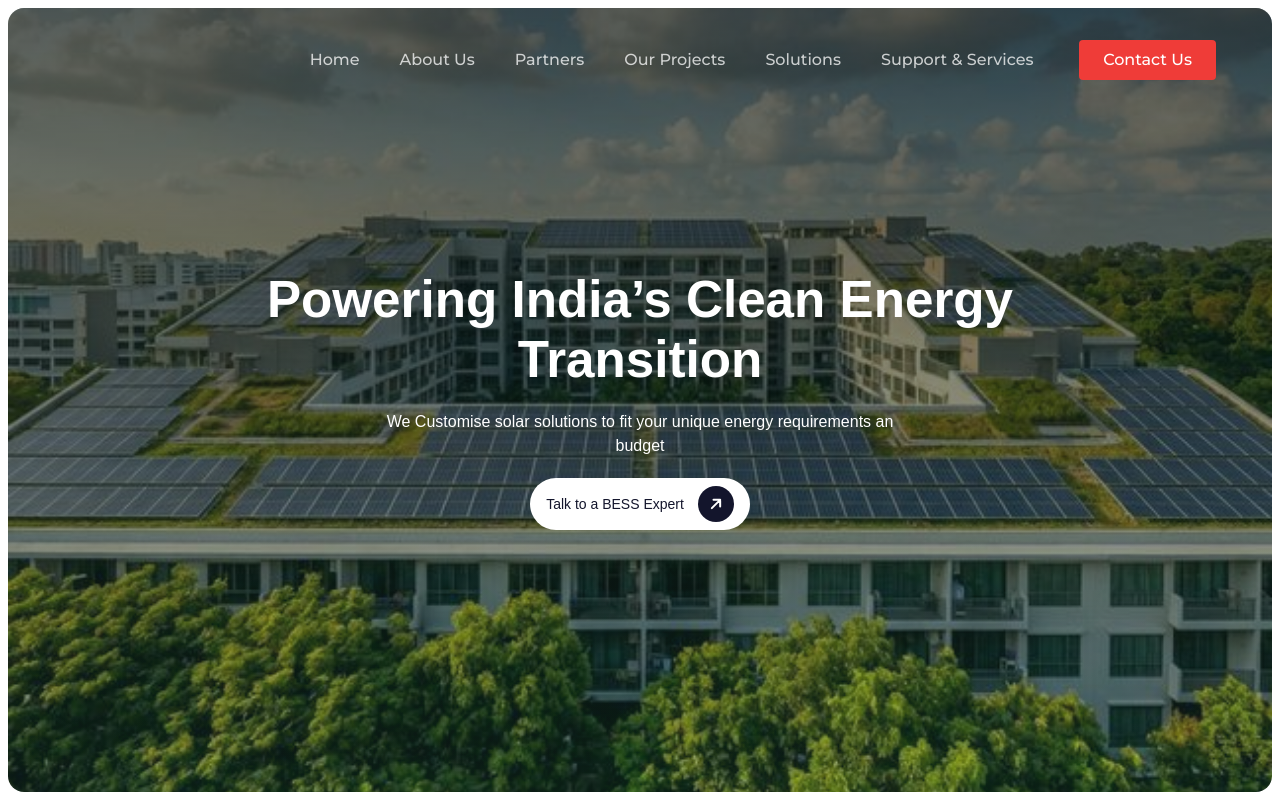
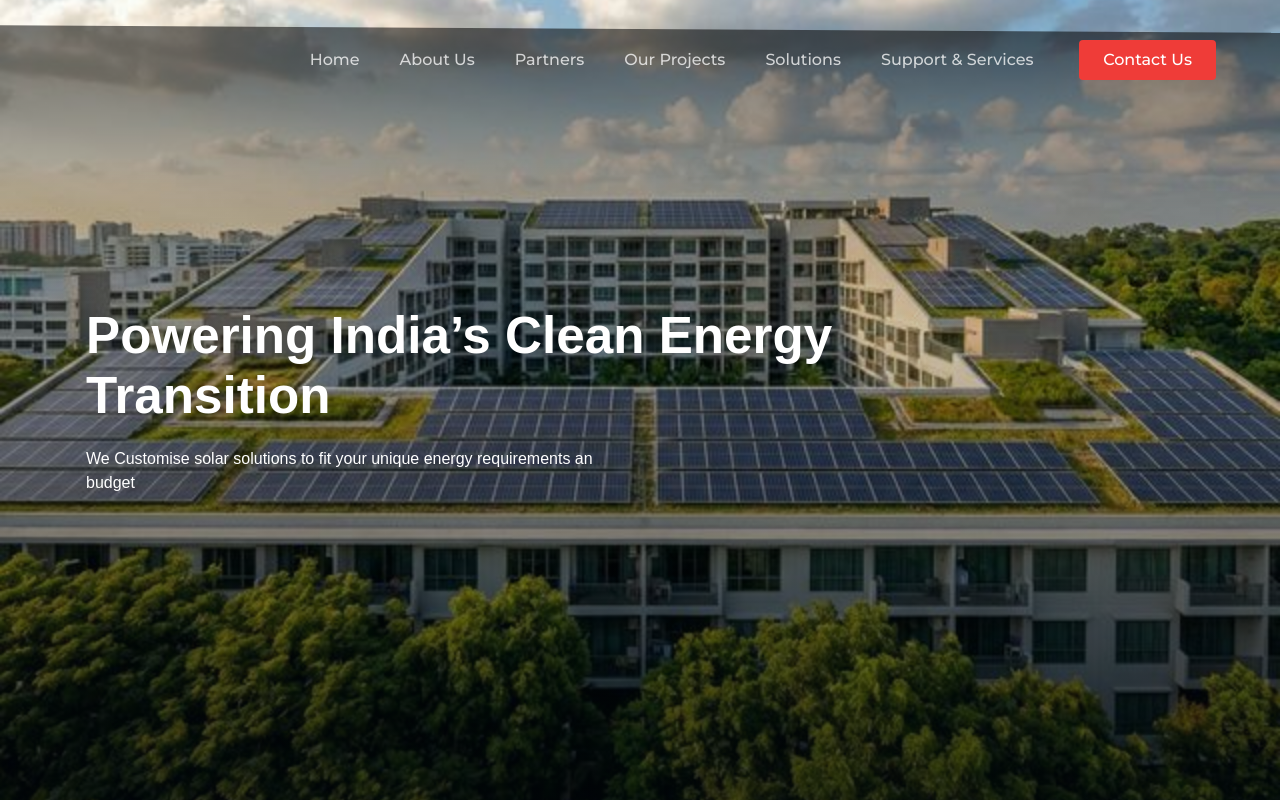
Before and after one commit to Zlaark/G-power, a Next.js app: page /about in a window 1280 px wide. Shown: the top 800 px of the page. Built offline with nearby package versions, Linux system fonts and the light colour scheme.

Commit message:
feat: add AboutHero and EnergyStorage sections for the website.

```diff
--- a/src/sections/AboutHero.tsx
+++ b/src/sections/AboutHero.tsx
@@ -1,30 +1,62 @@
 export const AboutHero = () => {
     return (
-        <section className="relative w-full h-screen min-h-[500px] max-h-[900px] bg-white overflow-hidden flex justify-center">
-            {/* The Outer Frame */}
+        <section className="relative w-full h-screen min-h-[600px] max-h-[1080px] bg-[#01050A] overflow-hidden flex justify-center">
+            {/* hero_bg */}
             <div
-                className="absolute inset-[8px] overflow-hidden"
+                className="absolute left-0 right-0 top-[0px] md:top-[-34px] bottom-0"
                 style={{
-                    borderRadius: '16px',
-                    background: "linear-gradient(0deg, rgba(34, 79, 68, 0.3), rgba(34, 79, 68, 0.3)), url('/solar-hero-bg.png')",
+                    background: "url('/solar-hero-bg.png')",
                     backgroundSize: 'cover',
                     backgroundPosition: 'center',
                     backgroundRepeat: 'no-repeat'
                 }}
-            >
-                {/* Dark Gradient overlay */}
-                <div
-                    className="absolute inset-0 pointer-events-none"
-                    style={{
-                        background: 'linear-gradient(180deg, #000000 0%, rgba(0, 0, 0, 0) 100%)',
-                        opacity: 0.54
-                    }}
-                />
+            />
 
-                {/* Centered Content */}
-                <div className="absolute inset-0 flex flex-col items-center justify-center px-[20px] md:px-[40px]" style={{ gap: '20px' }}>
+            {/* Header - bg_gradient */}
+            <div
+                className="absolute left-0 top-0 w-full h-full pointer-events-none"
+                style={{
+                    background: 'linear-gradient(180deg, rgba(1, 5, 10, 0) 20%, #01050A 100%)',
+                    opacity: 0.7
+                }}
+            />
+
+            {/* Rectangle 7 */}
+            <div
+                className="absolute pointer-events-none hidden lg:block"
+                style={{
+                    width: '1107px',
+                    height: '1404px',
+                    left: '-35px',
+                    top: '0px',
+                    background: 'linear-gradient(180deg, #000000 0%, rgba(0, 0, 0, 0) 100%)',
+                    opacity: 0.54,
+                    transform: 'rotate(-90deg)',
+                    transformOrigin: 'top left'
+                }}
+            />
+
+            {/* Rectangle 8 */}
+            <div
+                className="absolute pointer-events-none hidden lg:block"
+                style={{
+                    width: '2022.35px',
+                    height: '300px',
+                    left: '-60px',
+                    top: '25px',
+                    background: 'linear-gradient(180deg, #000000 0%, rgba(0, 0, 0, 0) 100%)',
+                    opacity: 0.54,
+                    transform: 'rotate(0.33deg)',
+                    transformOrigin: 'top left'
+                }}
+            />
+
+            {/* Centered Content Container within 1920px max-width */}
+            <div className="absolute inset-0 max-w-[1920px] mx-auto w-full">
+                {/* Text Content Block (Frame 6) */}
+                <div className="absolute left-[20px] lg:left-[86px] top-1/2 -translate-y-1/2 flex flex-col items-start gap-[20px] pr-4">
                     <h1
-                        className="text-center text-white font-bold w-full max-w-[967px]"
+                        className="text-left text-white font-bold w-full max-w-[967px]"
                         style={{
                             fontFamily: "'Outfit', sans-serif",
                             fontSize: 'clamp(26px, 4vw, 52px)',
@@ -35,7 +67,7 @@ export const AboutHero = () => {
                     </h1>
 
                     <p
-                        className="text-center text-white w-full max-w-[525px]"
+                        className="text-left text-white w-full max-w-[525px]"
                         style={{
                             fontFamily: "'Poppins', sans-serif",
                             fontWeight: 400,
@@ -45,7 +77,10 @@ export const AboutHero = () => {
                     >
                         We Customise solar solutions to fit your unique energy requirements an budget
                     </p>
+                </div>
 
+                {/* Button Block (Frame 4) - Positioned at 872px top equivalent or bottom offset */}
+                <div className="absolute left-[20px] lg:left-[86px] top-[872px] max-md:top-[auto] max-md:bottom-[100px]">
                     <button
                         className="flex flex-row items-center justify-center gap-[14px] bg-white rounded-[94px] cursor-pointer px-[16px]"
                         style={{ height: '52px', minWidth: '200px' }}
@@ -70,7 +105,6 @@ export const AboutHero = () => {
                             </svg>
                         </div>
                     </button>
-
                 </div>
             </div>
         </section>
--- a/src/sections/EnergyStorage.tsx
+++ b/src/sections/EnergyStorage.tsx
@@ -9,7 +9,7 @@ export const EnergyStorage = () => {
                 {/* Title */}
                 <FadeIn delay={100} direction="up">
                     <h2
-                        className="text-center font-semibold text-black mb-[20px] md:mb-[28px] lg:mb-[36px]"
+                        className="text-center font-semibold text-black mb-[32px] md:mb-[48px] lg:mb-[60px]"
                         style={{
                             fontFamily: "'Montserrat', sans-serif",
                             fontSize: 'clamp(17px, 2.8vw, 32px)',
```
